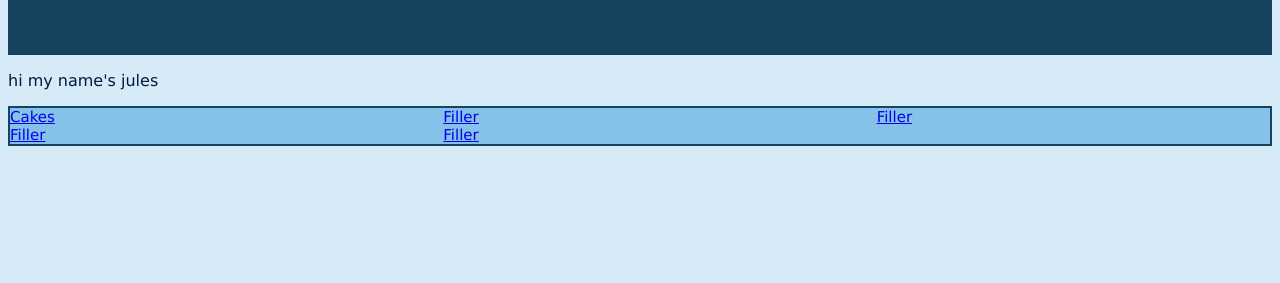
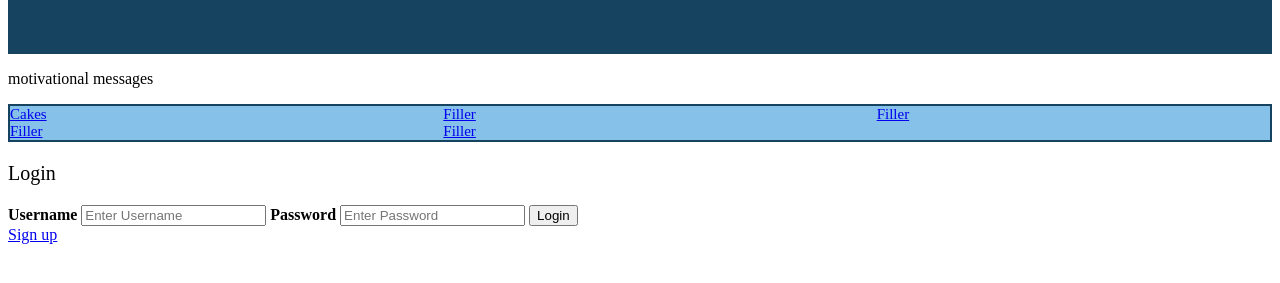
Before and after one commit to williamsauvageau/newhacks2021, a plain HTML site: page templates/index.html in a window 1280 px wide. Shown: the part 153-436 px from the top of the page. Drawn offline with Linux system fonts and the light colour scheme.

Commit message:
update index.html

```diff
--- a/templates/index.html
+++ b/templates/index.html
@@ -1,7 +1,4 @@
-<html>
-
 <head>
-<link rel="stylesheet" href='/static/style.css'>
 <style>
 #TopHeader {
     border: 0px solid #154360;
@@ -20,13 +17,12 @@
     column-gap: 40px;
 }
 </style>
-</head>
 
 <body>
 <div id="TopHeader">
     <h1>My Website</h1>
 </div>
-<p> hi my name's jules </p>
+<p> motivational messages</p>
 
 <div id="HyperLinks">
     <a href="http://127.0.0.1:5000/cakes">Cakes</a>
@@ -39,7 +35,23 @@
     <br>
     <a href="http://127.0.0.1:5000/cakes">Filler</a>
     <br>
+    </div>
 </body>
 
+<body>
+<p style="font-size: 20px"> Login</p>
+</body>
+</html>
+<form action="action_page.php" method="post">
+  <div class="container">
+    <label for="uname"><b>Username</b></label>
+    <input type="text" placeholder="Enter Username" name="uname" required>
 
-</html>
+    <label for="psw"><b>Password</b></label>
+    <input type="password" placeholder="Enter Password" name="psw" required>
+
+    <button type="submit">Login</button>
+  </div>
+  <div>
+  <a href="http://192.168.0.14:5000/signup">Sign up</a>
+</form>
```
